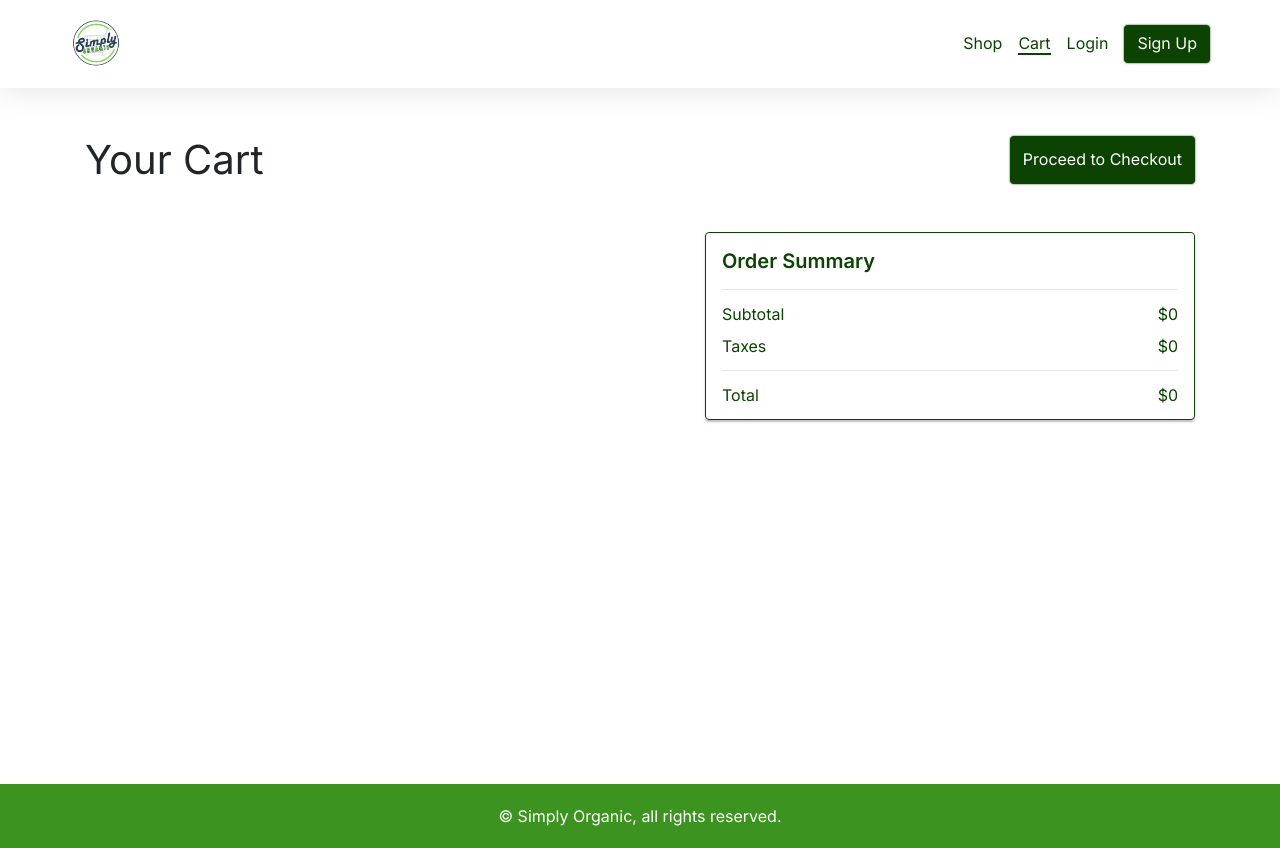
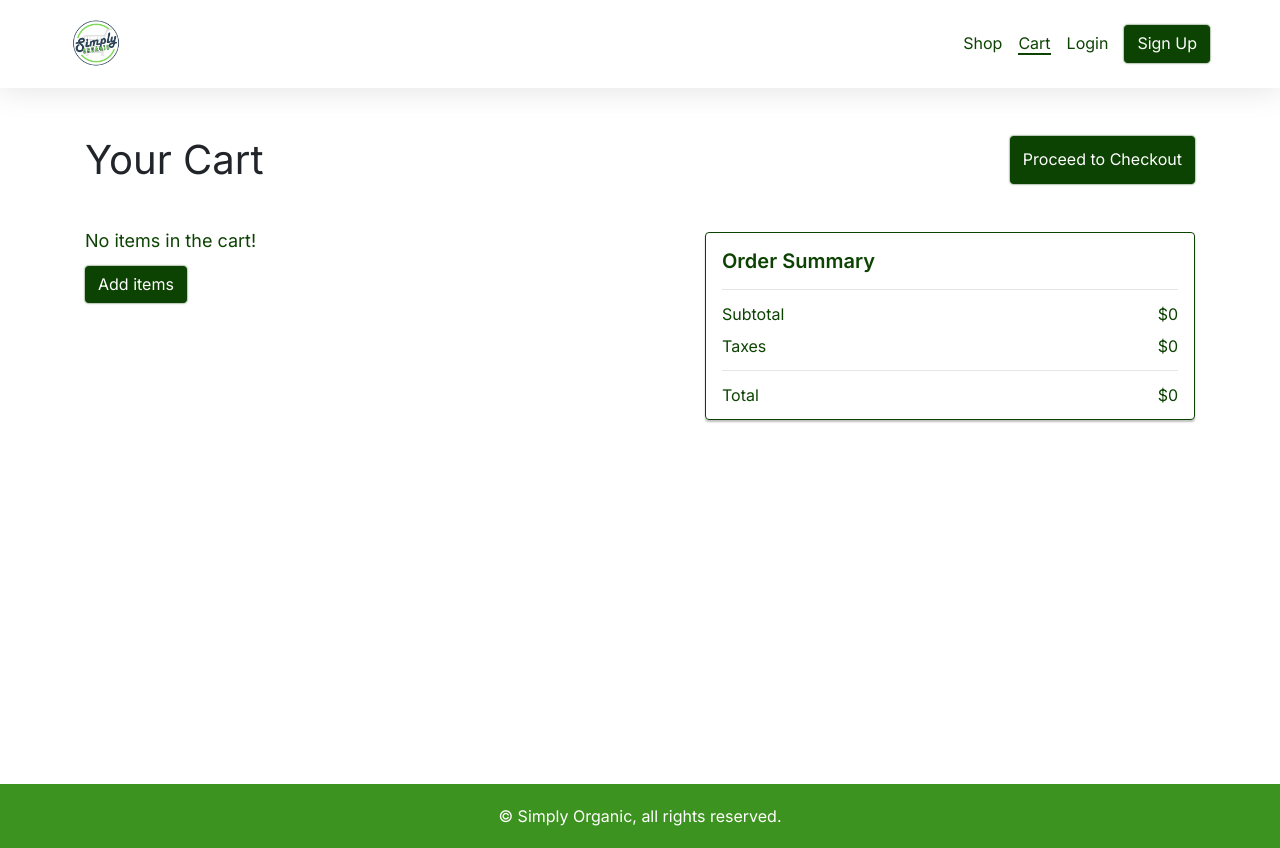
Before and after one commit to XinpinLiu/simply-organic, an Angular app in the folder client/: page /cart in a window 1280 px wide. Built offline with nearby package versions, Linux system fonts and the light colour scheme.

Commit message:
added empty cart message

```diff
--- a/client/src/app/components/cart/cart.component.css
+++ b/client/src/app/components/cart/cart.component.css
@@ -106,3 +106,8 @@
   width: 32px;
   height: 32px;
 }
+
+.empty-cart-info p {
+  font-size: 18px;
+  color: var(--green-400);
+}
--- a/client/src/app/components/cart/cart.component.html
+++ b/client/src/app/components/cart/cart.component.html
@@ -4,7 +4,7 @@
         <button class="btn-nav btn-nav-primary" (click)="onCheckOutBtnClick()">Proceed to Checkout</button>
     </header>
     <div class="d-flex justify-content-between align-items-start flex-wrap mt-5 cart-content mb-5">
-        <ul class="product-list">
+        <ul class="product-list" *ngIf="!isCartEmpty">
             <li class="product" *ngFor="let product of productList;">
                 <div class="product-details">
                     <img src="{{product.image}}" alt="" />
@@ -32,6 +32,10 @@
                 </div>
             </li>
         </ul>
+        <div class="empty-cart-info">
+            <p>No items in the cart!</p>
+            <a routerLink="/shop" class="btn-nav btn-nav-primary mt-3">Add items</a>
+        </div>
         <article class="order-summary">
             <h2>Order Summary</h2>
             <hr />
--- a/client/src/app/components/cart/cart.component.ts
+++ b/client/src/app/components/cart/cart.component.ts
@@ -11,7 +11,7 @@ import { CartService } from 'src/app/services/cart.service';
 })
 export default class CartComponent implements OnInit {
   productList: Product[] = [];
-
+  isCartEmpty: boolean = true;
   orderSummary = { subTotal: 0.0, taxes: 0.0, total: 0 };
 
   constructor(private cartService: CartService, private router: Router) {}
@@ -23,6 +23,12 @@ export default class CartComponent implements OnInit {
       this.productList = cartDetails.productList;
       this.orderSummary = cartDetails.orderSummary;
     });
+
+    if (this.productList.length == 0) {
+      this.isCartEmpty = true;
+    } else {
+      this.isCartEmpty = false;
+    }
   }
 
   increaseProductQty(id: number) {
```
